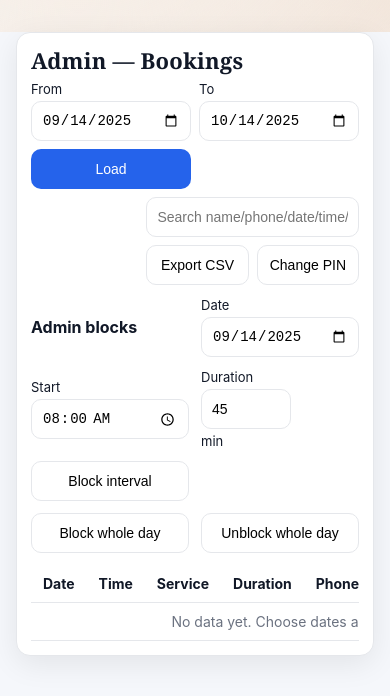
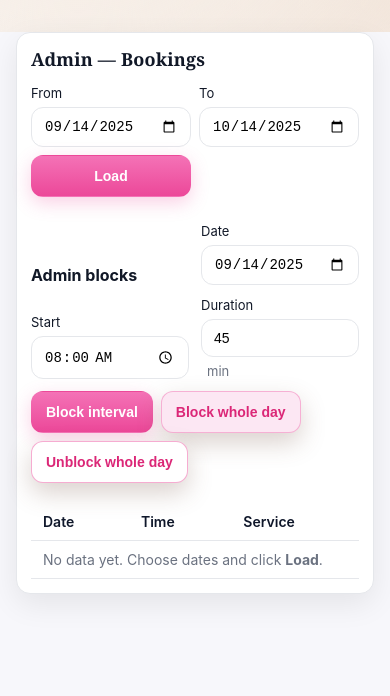
Before and after one commit to yuronn5/ozbrows, a Next.js app: page /admin in a window 390 px wide. Shown: the top 696 px of the page. Built offline with nearby package versions, Linux system fonts and the light colour scheme.

Commit message:
updated admin

```diff
--- a/app/admin/admin.css
+++ b/app/admin/admin.css
@@ -1,144 +1,151 @@
 :root{
-  --bg:#f5f7fb; --card:#fff; --muted:#6b7280; --text:#111827;
-  --primary:#2563eb; --danger:#ef4444; --border:#e5e7eb;
+  --bg:#f7f7fb;
+  --card:#fff;
+  --text:#111827;
+  --muted:#6b7280;
+  --border:#e5e7eb;
+
+  /* рожеві відтінки */
+  --pink:      #f472b6; /* primary */
+  --pink-600:  #ec4899;
+  --pink-700:  #db2777;
+  --pink-100:  #fce7f3;
+  --ring:      rgba(236,72,153,.35);
 }
 
 *{ box-sizing:border-box }
-
-body{ margin:0; background:var(--bg); color:var(--text);
-  font-family:Inter,system-ui,Segoe UI,Roboto,Arial,sans-serif; }
-
-.wrap{ max-width:980px; margin:32px auto; padding:0 16px; }
-
-.card{ background:var(--card); border-radius:16px;
-  box-shadow:0 8px 30px rgba(0,0,0,.08); padding:16px; }
-
-h1{ margin:0 0 12px; font-size:20px; }
-
-.toolbar{ display:flex; gap:8px; flex-wrap:wrap; align-items:center; }
-
-input,button,select{
-  border:1px solid var(--border); background:#fff; border-radius:10px;
-  padding:8px 10px; font-size:14px;
+body{
+  margin:0; background:var(--bg); color:var(--text);
+  font-family:Inter,system-ui,Segoe UI,Roboto,Arial,sans-serif;
 }
 
-button.primary{ background:var(--primary); color:#fff; border-color:transparent; }
-button.danger{ background:var(--danger); color:#fff; border-color:transparent; }
+/* layout */
+.wrap{ max-width:980px; margin:32px auto; padding:0 16px; }
+.card{
+  background:var(--card);
+  border-radius:16px;
+  box-shadow:0 10px 30px rgba(0,0,0,.08);
+  padding:16px;
+}
+h1{ margin:0 0 12px; font-size:22px; letter-spacing:.2px; }
 
-.table{ width:100%; border-collapse:collapse; margin-top:12px; }
-.table th,.table td{
-  border-bottom:1px solid var(--border); padding:10px; text-align:left;
-  font-size:14px; vertical-align:top;
+/* inputs & buttons */
+input,button,select{
+  border:1px solid var(--border);
+  background:#fff;
+  border-radius:12px;
+  padding:10px 12px;
+  font-size:14px;
+  outline: none;
+}
+input:focus, select:focus{
+  border-color: var(--pink-600);
+  box-shadow: 0 0 0 3px var(--ring);
 }
 
-.pill{ padding:2px 8px; border-radius:999px; font-size:12px; display:inline-block;
-  background:#eef2ff; color:#1e3a8a; }
+/* unified buttons */
+.btn{
+  cursor:pointer;
+  border-radius:12px;
+  padding:10px 14px;
+  border:1px solid var(--border);
+  background:#fff;
+  transition:transform .05s ease, box-shadow .2s ease, background .2s ease;
+}
+.btn:active{ transform: translateY(1px); }
+.btn.primary{
+  background: linear-gradient(180deg, var(--pink) 0%, var(--pink-600) 100%);
+  color:#fff; border-color: transparent;
+  box-shadow: 0 6px 18px rgba(236,72,153,.25);
+}
+.btn.primary:hover{ filter: brightness(1.03); }
+.btn.soft{
+  background: var(--pink-100);
+  color: var(--pink-700);
+  border-color: rgba(236,72,153,.35);
+}
+.btn.ghost{
+  background:#fff;
+  color: var(--pink-700);
+  border-color: rgba(236,72,153,.45);
+}
+.btn.danger{
+  background: #ffe4ea;
+  color: #b42318;
+  border-color: #fecdd3;
+}
+
+/* toolbars */
+.toolbar{
+  display:flex; gap:10px; flex-wrap:wrap; align-items:flex-end;
+  padding:8px 0;
+}
+.toolbar label{
+  display:flex; flex-direction:column; gap:6px; font-size:13px;
+}
+.toolbar .btn{ align-self:end; }
+
+/* blocks panel */
+.toolbar.blocks{
+  margin-top: 10px;
+  gap:12px;
+  align-items: end;
+}
+.toolbar.blocks .unit{ margin-left:6px; color:var(--muted); font-size:13px; }
+.toolbar.blocks .btns{ display:flex; gap:8px; flex-wrap:wrap; }
+
+/* table */
+.table-wrap{ margin-top:12px; }
+.table{
+  width:100%; border-collapse:collapse;
+}
+.table th,.table td{
+  border-bottom:1px solid var(--border);
+  padding:10px 12px; text-align:left; font-size:14px; vertical-align:top;
+}
+.table thead th{ font-weight:600; color:#0f172a; }
+
+.actions{ text-align:right; white-space:nowrap; }
+
+/* badges */
+.pill{
+  padding:3px 10px; border-radius:999px; font-size:12px; display:inline-block;
+  background:#eef2ff; color:#1e3a8a;
+}
 .pill.paid{ background:#ecfdf5; color:#065f46; }
+.pill.blocked{ background:#ffe8e8; color:#b42318; }
 
 .muted{ color:var(--muted); }
+.empty{ text-align:center; padding:32px; color:var(--muted); }
+.hide-sm{}
 
-.right{ margin-left:auto; display:flex; gap:8px; }
-.search{ flex:1; min-width:180px; }
-.empty{ text-align:center; padding:32px; color:var(--muted); }
+/* responsive */
+@media (max-width: 820px) {
+  .card { padding:16px; border-radius:16px; }
+  h1{ font-size:20px; }
+}
+@media (max-width: 640px) {
+  .card { padding:14px; border-radius:14px; }
+  h1{ font-size:18px; margin-bottom:6px; }
 
-@media (max-width:600px){ .hide-sm{ display:none } }
-/* ===========================
-   Mobile / small screens
-   =========================== */
-@media (max-width: 820px) {
-  .card { padding: 16px; border-radius: 16px; }
-  h1 { font-size: 26px; line-height: 1.2; }
-}
-
-/* телефони */
-@media (max-width: 640px) {
-  /* загальні дрібні зменшення */
-  .card { padding: 14px; border-radius: 14px; }
-  h1 { font-size: 22px; margin-bottom: 8px; }
-
-  /* тулбар стає стовпчиком/гридом */
-  .toolbar {
-    display: grid;
+  .toolbar{
+    display:grid;
     grid-template-columns: 1fr 1fr;
-    gap: 8px;
-    align-items: center;
+    gap:8px;
+    align-items:end;
   }
-  .toolbar label {
-    display: grid;
-    gap: 4px;
-    font-size: 13px;
+  .toolbar .btn{
+    height:42px;
   }
-  .toolbar input[type="date"],
-  .toolbar input[type="time"],
-  .toolbar input[type="number"],
-  .toolbar .search {
-    width: 100%;
-    height: 40px;
-    padding: 8px 10px;
-    font-size: 14px;
+  .toolbar.blocks{
+    grid-template-columns: 1fr 1fr;
+  }
+  .toolbar.blocks .btns{
+    grid-column: 1 / -1;
   }
 
-  /* права частина тулбара вниз і на всю ширину */
-  .toolbar .right {
-    grid-column: 1 / -1;
-    display: grid;
-    grid-template-columns: 1fr 1fr;
-    gap: 8px;
-  }
-  .toolbar .right .search {
-    grid-column: 1 / -1; /* пошук на всю ширину */
-  }
-  .toolbar button,
-  .toolbar .primary,
-  .toolbar .danger {
-    height: 40px;
-    padding: 0 12px;
-    font-size: 14px;
-    border-radius: 10px;
-  }
-
-  /* таблиця: горизонтальний скрол без зламу розмітки */
-  .table {
-    display: block;           /* дозволяє overflow-x */
-    width: 100%;
-    overflow-x: auto;
-    -webkit-overflow-scrolling: touch;
-    border-spacing: 0;
-  }
-  .table thead th,
-  .table tbody td {
-    white-space: nowrap;      /* щоб колонки не ламались */
-    padding: 10px 12px;
-    font-size: 14px;
-  }
-
-  /* приховуємо менш важливі колонки, якщо ти їх помічаєш .hide-sm */
-  .table .hide-sm {
-    display: none;
-  }
-
-  /* клітинка з діями */
-  .table td:last-child {
-    text-align: right;
-  }
-  .table td:last-child .danger,
-  .table td:last-child button {
-    height: 36px;
-    padding: 0 12px;
-    font-size: 14px;
-  }
-
-  /* бейджі */
-  .pill { font-size: 12px; padding: 4px 10px; }
-  .muted { font-size: 13px; }
-
-  /* дрібні відступи між рядками */
-  .table tr + tr td {
-    border-top-width: 0; /* якщо у тебе є розділювачі — зменшить густоту */
-  }
+  /* горизонтальний скрол таблиці */
+  .table-wrap{ overflow-x:auto; -webkit-overflow-scrolling:touch; }
+  .table{ min-width: 760px; } /* не ламаємо колонки */
+  .hide-sm{ display:none; }
 }
-.pill.blocked {
-  background: #ffe8e8;
-  color: #b42318;
-  border-color: transparent;
-}
--- a/app/admin/page.tsx
+++ b/app/admin/page.tsx
@@ -1,6 +1,6 @@
 "use client";
 
-import { useEffect, useMemo, useState } from "react";
+import { useEffect, useState } from "react";
 import "./admin.css";
 
 type Row = {
@@ -46,7 +46,6 @@ export default function AdminPage() {
     d.setDate(d.getDate() + 30);
     return toISO(d);
   });
-  const [q, setQ] = useState("");
   const [rows, setRows] = useState<Row[]>([]);
   const [loading, setLoading] = useState(false);
 
@@ -56,24 +55,8 @@ export default function AdminPage() {
   const [blockDur, setBlockDur] = useState<number>(45);
 
   useEffect(() => {
-    // no-op: сторінка клієнтська — усе ок
+    // no-op
   }, []);
-
-  const filtered = useMemo(() => {
-    const term = q.trim().toLowerCase();
-    if (!term) return rows;
-    return rows.filter((r) => {
-      const inName = (r.name || "").toLowerCase().includes(term);
-      const inPhone = (r.phone || "").toLowerCase().includes(term);
-      const inDate = r.date.toLowerCase().includes(term);
-      const inTime = r.time.toLowerCase().includes(term);
-      const inService = (r.serviceTitle || "").toLowerCase().includes(term);
-      const inDuration =
-        String(r.durationMin ?? "").toLowerCase().includes(term) ||
-        fmtDuration(r.durationMin).toLowerCase().includes(term);
-      return inName || inPhone || inDate || inTime || inService || inDuration;
-    });
-  }, [rows, q]);
 
   /* ---------- admin key + api ---------- */
   async function ensureAdminKey(): Promise<string> {
@@ -181,7 +164,7 @@ export default function AdminPage() {
         action: "admin-unblock",
         date,
         time,
-        durationMin, // бек уміє і сам визначити, але краще передати
+        durationMin,
       });
       setRows((prev) =>
         prev.filter((r) => !(r.isBlock && r.date === date && r.time === time))
@@ -202,17 +185,12 @@ export default function AdminPage() {
       return;
     }
     try {
-      await api<{ ok: true }>(
-        "/book",
-        {},
-        "POST",
-        {
+      await api<{ ok: true }>("/book", {}, "POST", {
         action: "admin-block",
         date: blockDate,
         time: blockTime,
         durationMin: Math.max(5, Math.min(8 * 60, Number(blockDur))),
-        }
-      );
+      });
       alert(`Blocked ${blockTime} for ${blockDur}m on ${blockDate}`);
     } catch (e) {
       alert(e instanceof Error ? e.message : "Failed to block interval");
@@ -248,49 +226,6 @@ export default function AdminPage() {
     }
   }
 
-  function downloadCsv() {
-    const header = [
-      "date",
-      "time",
-      "serviceTitle",
-      "durationMin",
-      "price",
-      "name",
-      "phone",
-      "status",
-      "paymentId",
-    ];
-    const lines = [header.join(",")];
-    filtered.forEach((r) => {
-      const status = r.isBlock ? "blocked" : r.paid ? "paid" : "booked";
-      const vals = [
-        r.date,
-        r.time,
-        r.serviceTitle || "",
-        String(r.durationMin ?? ""),
-        r.price || "",
-        r.name || "",
-        r.phone || "",
-        status,
-        r.paymentId || "",
-      ].map((v) => `"${(v || "").toString().replace(/"/g, '""')}"`);
-      lines.push(vals.join(","));
-    });
-    const csv = lines.join("\n");
-    const a = document.createElement("a");
-    a.href = URL.createObjectURL(
-      new Blob([csv], { type: "text/csv;charset=utf-8;" })
-    );
-    a.download = `bookings_${from}_to_${to}.csv`;
-    a.click();
-    URL.revokeObjectURL(a.href);
-  }
-
-  function logout() {
-    sessionStorage.removeItem("ADMIN_KEY");
-    alert("PIN cleared. Reload page and enter again.");
-  }
-
   /* ---------- UI ---------- */
   return (
     <div className="wrap">
@@ -299,7 +234,7 @@ export default function AdminPage() {
 
         <div className="toolbar">
           <label>
-            From{" "}
+            From
             <input
               type="date"
               value={from}
@@ -307,37 +242,24 @@ export default function AdminPage() {
             />
           </label>
           <label>
-            To{" "}
+            To
             <input
               type="date"
               value={to}
               onChange={(e) => setTo(e.target.value)}
             />
           </label>
-          <button className="primary" onClick={load} disabled={loading}>
+
+          <button className="btn primary" onClick={load} disabled={loading}>
             {loading ? "Loading…" : "Load"}
           </button>
-
-          <div className="right">
-            <input
-              className="search"
-              placeholder="Search name/phone/date/time/service"
-              value={q}
-              onChange={(e) => setQ(e.target.value)}
-            />
-            <button onClick={downloadCsv}>Export CSV</button>
-            <button onClick={logout}>Change PIN</button>
-          </div>
         </div>
 
         {/* Admin blocks panel */}
-        <div
-          className="toolbar"
-          style={{ marginTop: 12, gap: 12, alignItems: "center" }}
-        >
+        <div className="toolbar blocks">
           <strong>Admin blocks</strong>
           <label>
-            Date{" "}
+            Date
             <input
               type="date"
               value={blockDate}
@@ -345,7 +267,7 @@ export default function AdminPage() {
             />
           </label>
           <label>
-            Start{" "}
+            Start
             <input
               type="time"
               value={blockTime}
@@ -354,7 +276,7 @@ export default function AdminPage() {
             />
           </label>
           <label>
-            Duration{" "}
+            Duration
             <input
               type="number"
               min={5}
@@ -362,18 +284,25 @@ export default function AdminPage() {
               step={5}
               value={blockDur}
               onChange={(e) => setBlockDur(Number(e.target.value) || 0)}
-              style={{ width: 90 }}
-            />{" "}
-            min
+            />
+            <span className="unit">min</span>
           </label>
 
-          <button onClick={blockInterval}>Block interval</button>
-          <span style={{ width: 12 }} />
-          <button onClick={blockWholeDay}>Block whole day</button>
-          <button onClick={unblockWholeDay}>Unblock whole day</button>
+          <div className="btns">
+            <button className="btn primary" onClick={blockInterval}>
+              Block interval
+            </button>
+            <button className="btn soft" onClick={blockWholeDay}>
+              Block whole day
+            </button>
+            <button className="btn ghost" onClick={unblockWholeDay}>
+              Unblock whole day
+            </button>
+          </div>
         </div>
 
-        <table className="table" style={{ marginTop: 12 }}>
+        <div className="table-wrap">
+          <table className="table">
             <thead>
               <tr>
                 <th>Date</th>
@@ -388,18 +317,16 @@ export default function AdminPage() {
               </tr>
             </thead>
             <tbody>
-            {filtered.length === 0 ? (
+              {rows.length === 0 ? (
                 <tr>
                   <td colSpan={9} className="empty">
                     No data yet. Choose dates and click <b>Load</b>.
                   </td>
                 </tr>
               ) : (
-              filtered.map((r) => (
+                rows.map((r) => (
                   <tr
-                  key={`${r.date}-${r.time}-${r.name}-${r.phone}-${
-                    r.isBlock ? "blk" : "bk"
-                  }`}
+                    key={`${r.date}-${r.time}-${r.name}-${r.phone}-${r.isBlock ? "blk" : "bk"}`}
                   >
                     <td>{r.date}</td>
                     <td>{r.time}</td>
@@ -407,9 +334,7 @@ export default function AdminPage() {
                       {r.serviceTitle ? (
                         <>
                           {r.serviceTitle}{" "}
-                        {r.price ? (
-                          <span className="muted">• {r.price}</span>
-                        ) : null}
+                          {r.price ? <span className="muted">• {r.price}</span> : null}
                         </>
                       ) : (
                         <span className="muted">—</span>
@@ -418,20 +343,12 @@ export default function AdminPage() {
                     <td>{fmtDuration(r.durationMin)}</td>
                     <td
                       className="hide-sm"
-                    dangerouslySetInnerHTML={{
-                      __html: escapeHtml(r.name || ""),
-                    }}
+                      dangerouslySetInnerHTML={{ __html: escapeHtml(r.name || "") }}
                     />
-                  <td
-                    dangerouslySetInnerHTML={{
-                      __html: escapeHtml(r.phone || ""),
-                    }}
-                  />
+                    <td dangerouslySetInnerHTML={{ __html: escapeHtml(r.phone || "") }} />
                     <td>
                       <span
-                      className={`pill ${
-                        r.isBlock ? "blocked" : r.paid ? "paid" : ""
-                      }`}
+                        className={`pill ${r.isBlock ? "blocked" : r.paid ? "paid" : ""}`}
                       >
                         {r.isBlock ? "blocked" : r.paid ? "paid" : "booked"}
                       </span>
@@ -444,18 +361,17 @@ export default function AdminPage() {
                           : '<span class="muted">—</span>',
                       }}
                     />
-                  <td style={{ textAlign: "right" }}>
+                    <td className="actions">
                       {r.isBlock ? (
                         <button
-                        onClick={() =>
-                          unblock(r.date, r.time, r.durationMin || undefined)
-                        }
+                          className="btn ghost"
+                          onClick={() => unblock(r.date, r.time, r.durationMin || undefined)}
                         >
                           Unblock
                         </button>
                       ) : (
                         <button
-                        className="danger"
+                          className="btn danger"
                           onClick={() => cancel(r.date, r.time)}
                         >
                           Cancel
@@ -469,5 +385,6 @@ export default function AdminPage() {
           </table>
         </div>
       </div>
+    </div>
   );
 }
```
Lines whose indentation alone changed are shown as unchanged.
